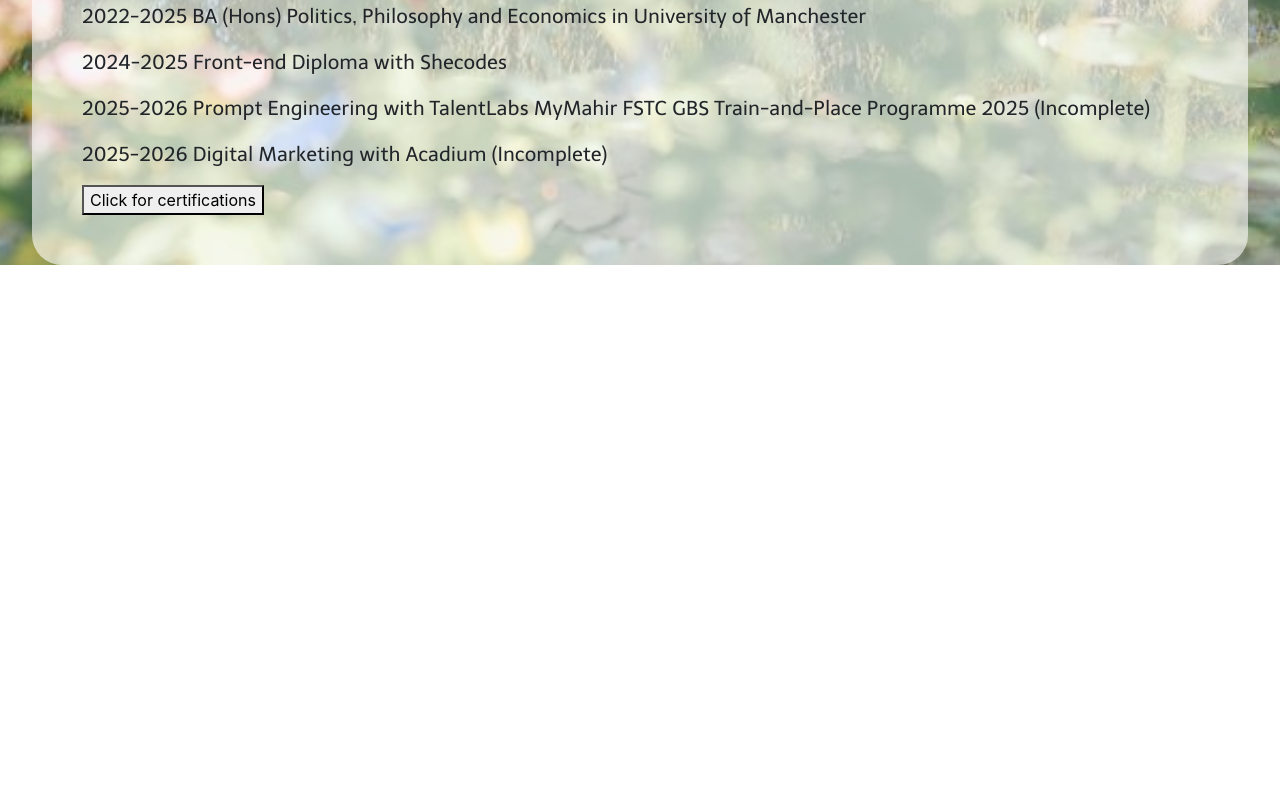
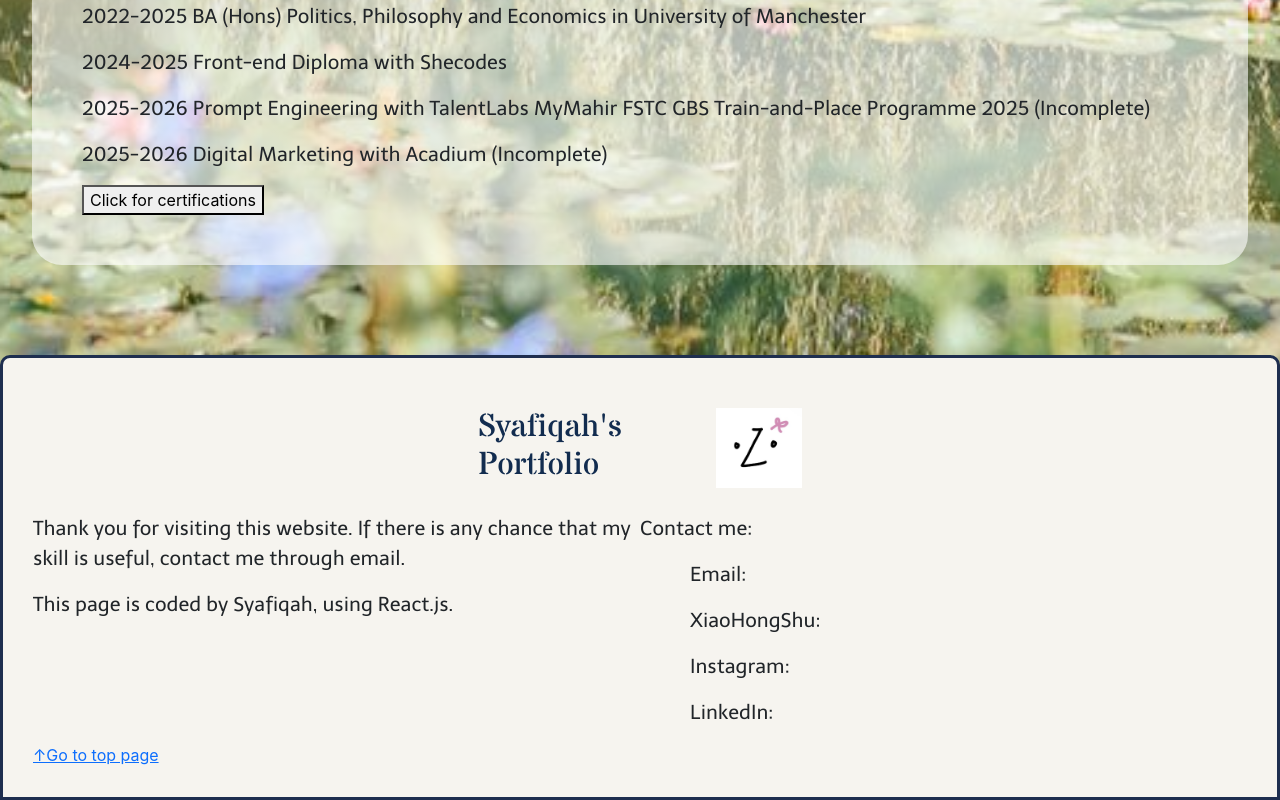
Before and after one commit to cosylily/website-portfolio, a React (Create React App) app: page / in a window 1280 px wide. Shown: the part 2098-2898 px from the top of the page. Before the commit the page ends 2363 px from the top, so only its background shows below. Built offline with nearby package versions, Linux system fonts and the light colour scheme.

Commit message:
update app.js
Added footer.js

```diff
--- a/src/App.js
+++ b/src/App.js
@@ -1,6 +1,7 @@
 import "./App.css";
 import Certs from "./Showcertificates.js";
 import { useState } from "react";
+import Footer from "./Bottompage.js";
 function App() {
   let [isActive, setActive] = useState(false);
   function handleActive() {
@@ -128,6 +129,7 @@
           </div>
         </div>
       </div>
+      <Footer />
     </div>
   );
 }
```
